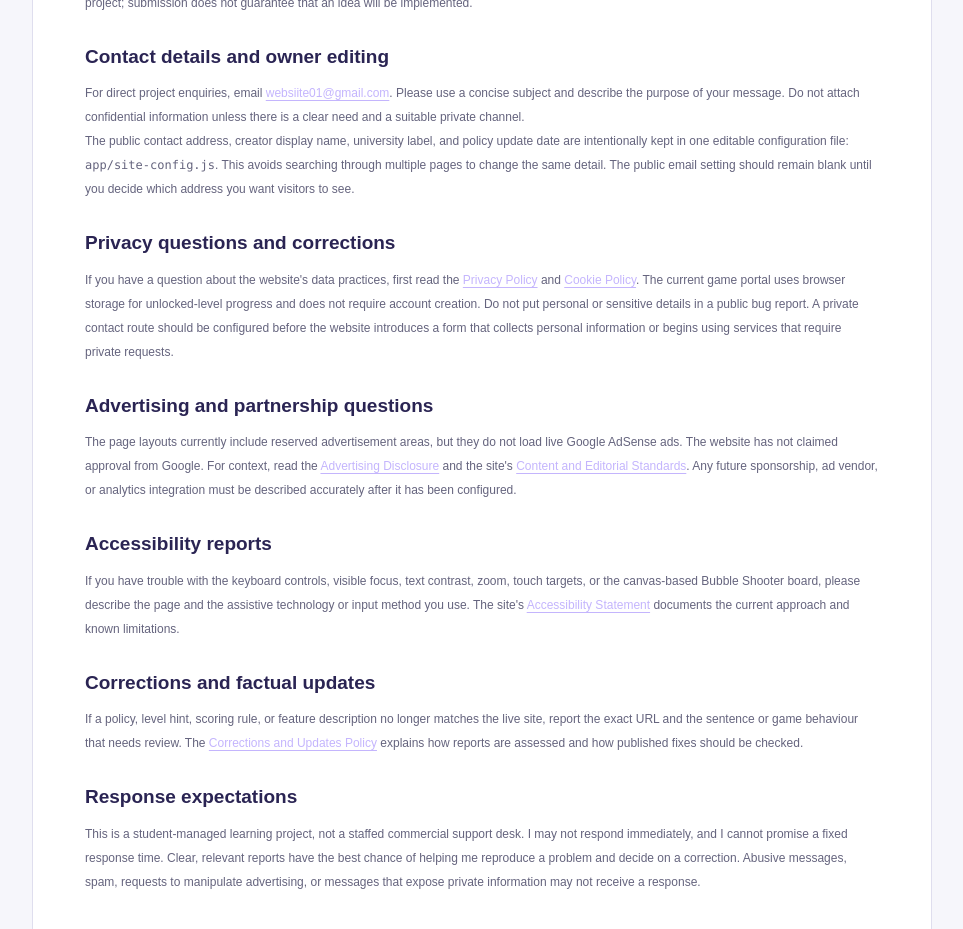
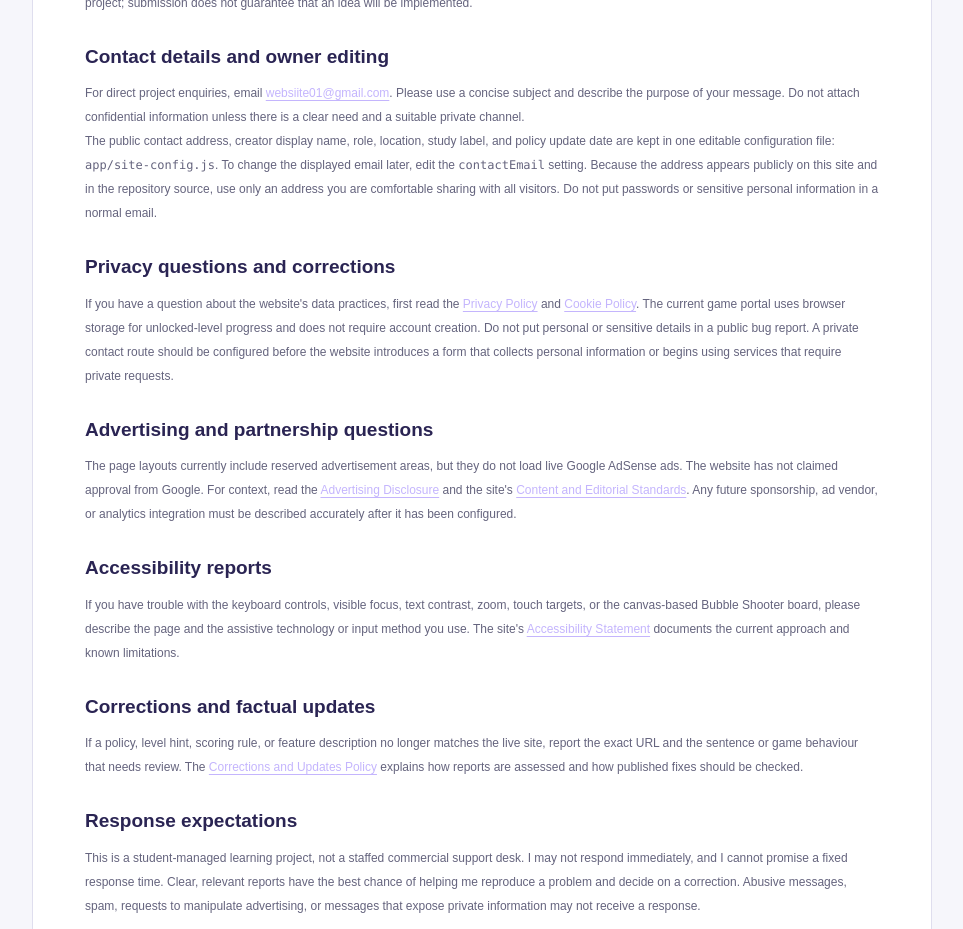
Before and after one commit to websiite01-tech/bubble-trio-pro, a Next.js app: page /contact in a window 1280 px wide. Shown: the part 920-1849 px from the top of the page, without its empty margins (158-1121 px from the left). Built offline with nearby package versions, Linux system fonts and the light colour scheme; no server answers.

Commit message:
contact: show Sonu's email and explain safe contact choices

```diff
--- a/app/contact/page.js
+++ b/app/contact/page.js
@@ -27,9 +27,9 @@ export default function ContactPage() {
       {siteConfig.contactEmail ? (
         <p>For direct project enquiries, email <a className="inline-link" href={"mailto:" + siteConfig.contactEmail}>{siteConfig.contactEmail}</a>. Please use a concise subject and describe the purpose of your message. Do not attach confidential information unless there is a clear need and a suitable private channel.</p>
       ) : (
-        <p>A direct public email address has not been configured yet. Until one is added, use the project issue tracker for general, non-sensitive feedback only. Private or confidential requests should not be posted publicly. The site owner can add a public contact address in <code>app/site-config.js</code> by editing the <code>contactEmail</code> setting; once set, the email link will appear here automatically. Use an address you are comfortable publishing on the open web.</p>
+        <p>Use the project issue tracker for public bug reports, or email the address displayed above for general direct enquiries. Public issue reports are visible to others. Email is not a secure channel for passwords, financial information, identity documents, or other sensitive data.</p>
       )}
-      <p>The public contact address, creator display name, university label, and policy update date are intentionally kept in one editable configuration file: <code>app/site-config.js</code>. This avoids searching through multiple pages to change the same detail. The public email setting should remain blank until you decide which address you want visitors to see.</p>
+      <p>The public contact address, creator display name, role, location, study label, and policy update date are kept in one editable configuration file: <code>app/site-config.js</code>. To change the displayed email later, edit the <code>contactEmail</code> setting. Because the address appears publicly on this site and in the repository source, use only an address you are comfortable sharing with all visitors. Do not put passwords or sensitive personal information in a normal email.</p>
 
       <h2>Privacy questions and corrections</h2>
       <p>If you have a question about the website's data practices, first read the <a className="inline-link" href="/privacy">Privacy Policy</a> and <a className="inline-link" href="/cookie-policy">Cookie Policy</a>. The current game portal uses browser storage for unlocked-level progress and does not require account creation. Do not put personal or sensitive details in a public bug report. A private contact route should be configured before the website introduces a form that collects personal information or begins using services that require private requests.</p>
```
